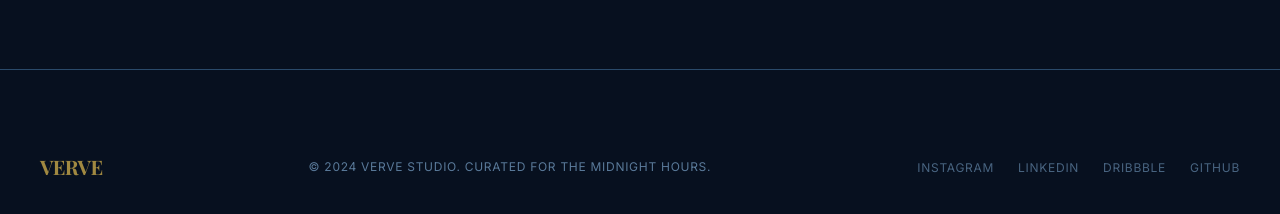
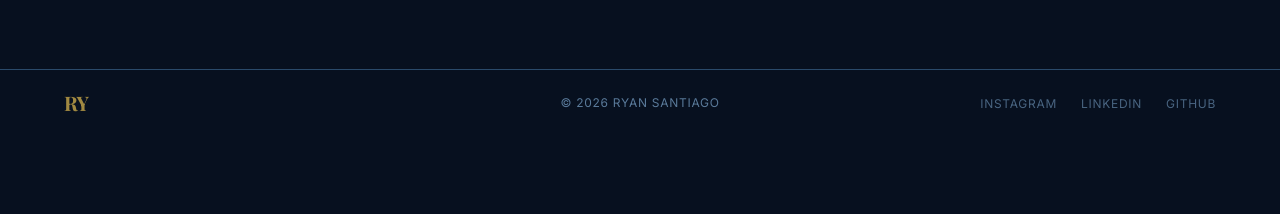
Before and after one commit to Ange-09/ryansantiago-webdev, a Next.js app: page / in a window 1280 px wide. Shown: the part 1000-1214 px from the top of the page. After the commit the page ends 1136 px from the top, so only its background shows below. Built offline with nearby package versions, Linux system fonts and the light colour scheme.

Commit message:
Fixed Footer

```diff
--- a/src/app/(main)/a-components/footer/Footer.module.css
+++ b/src/app/(main)/a-components/footer/Footer.module.css
@@ -11,7 +11,7 @@
   flex-direction: column;
   gap: 1rem;
   align-items: center;
-  padding: var(--spacing-section-gap) var(--spacing-container-px);
+  padding: 1rem 5%;
   max-width: 88rem;
   margin: 0 auto;
   width: 100%;
@@ -19,8 +19,22 @@
 
 @media (min-width: 768px) {
   .inner {
+    position: relative;
     flex-direction: row;
     justify-content: space-between;
+  }
+
+  .copyright {
+    position: absolute;
+    left: 50%;
+    transform: translateX(-50%);
+    white-space: nowrap;
+  }
+
+  .brand,
+  .socials {
+    position: relative;
+    z-index: 1;
   }
 }
 
@@ -62,7 +76,9 @@
   letter-spacing: 0.06em;
   color: var(--color-text-muted);
   opacity: 0.8;
-  transition: color 0.2s ease, opacity 0.2s ease;
+  transition:
+    color 0.2s ease,
+    opacity 0.2s ease;
 }
 
 .socialLink:hover {
--- a/src/app/(main)/a-components/footer/Footer.tsx
+++ b/src/app/(main)/a-components/footer/Footer.tsx
@@ -1,5 +1,5 @@
-import Link from 'next/link';
-import styles from './Footer.module.css';
+import Link from "next/link";
+import styles from "./Footer.module.css";
 
 interface SocialLink {
   label: string;
@@ -7,10 +7,9 @@ interface SocialLink {
 }
 
 const SOCIAL_LINKS: SocialLink[] = [
-  { label: 'Instagram', href: '#' },
-  { label: 'LinkedIn',  href: '#' },
-  { label: 'Dribbble',  href: '#' },
-  { label: 'GitHub',    href: '#' },
+  { label: "Instagram", href: "#" },
+  { label: "LinkedIn", href: "#" },
+  { label: "GitHub", href: "#" },
 ];
 
 export default function Footer() {
@@ -19,13 +18,11 @@ export default function Footer() {
       <div className={styles.inner}>
         {/* Brand */}
         <Link href="/" className={styles.brand} aria-label="VERVE — home">
-          VERVE
+          RY
         </Link>
 
         {/* Copyright */}
-        <p className={styles.copyright}>
-          &copy; 2024 VERVE Studio. Curated for the midnight hours.
-        </p>
+        <p className={styles.copyright}>&copy; 2026 Ryan Santiago</p>
 
         {/* Social links */}
         <ul className={styles.socials} aria-label="Social links">
```
